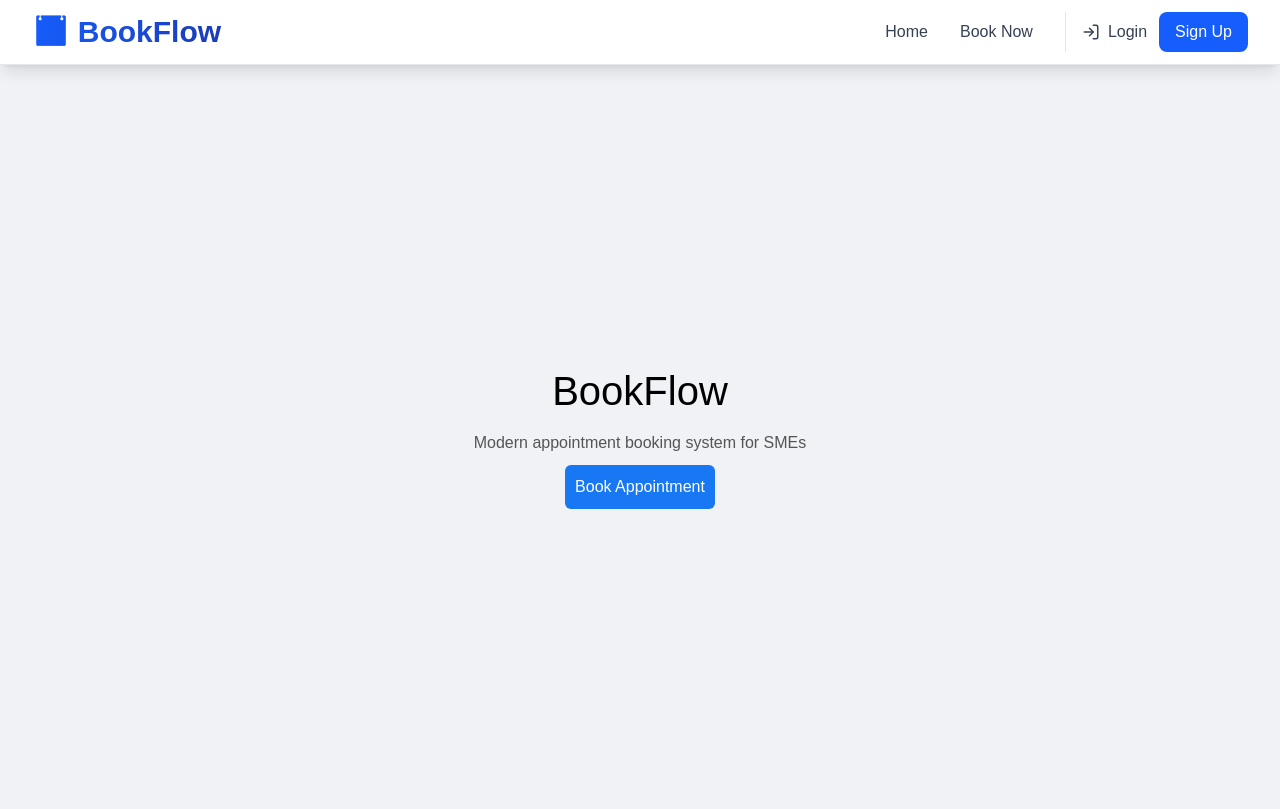
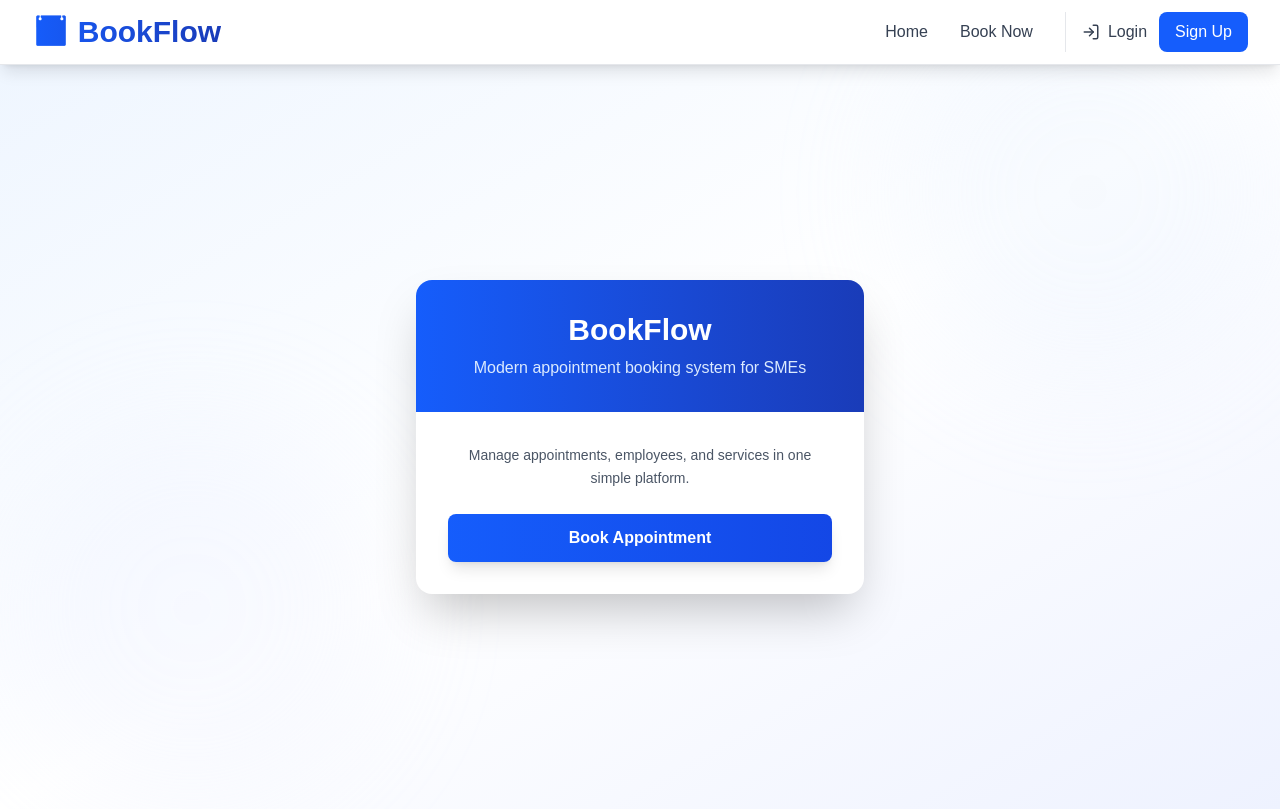
Before and after one commit to weblinkify/bookflow, a React (Vite) app in the folder frontend/: page / in a window 1280 px wide. Built offline with nearby package versions, Linux system fonts and the light colour scheme; no server answers.

Commit message:
Align home and booking css

```diff
--- a/frontend/package.json
+++ b/frontend/package.json
@@ -5,7 +5,7 @@
   "type": "module",
   "scripts": {
     "dev": "vite",
-    "build": "tsc && vite build",
+    "build": "vite build",
     "lint": "eslint src --ext ts,tsx --report-unused-disable-directives --max-warnings 0",
     "preview": "vite preview",
     "type-check": "tsc --noEmit"
--- a/frontend/src/pages/AdminPanel.tsx
+++ b/frontend/src/pages/AdminPanel.tsx
@@ -34,7 +34,7 @@ export default function AdminPanel() {
   };
 
   return (
-    <div className="min-h-screen bg-gray-50 p-4">
+    <div className="min-h-[93dvh] bg-gray-50 p-4">
       <div className="max-w-7xl mx-auto">
         {/* Header */}
         <div className="bg-white rounded-lg shadow p-6 mb-6 flex justify-between items-center">
--- a/frontend/src/pages/Booking.tsx
+++ b/frontend/src/pages/Booking.tsx
@@ -18,45 +18,77 @@ export default function Booking() {
   };
 
   return (
-    <div className="page">
-      <div className="card">
+    <div className="min-h-[93dvh] bg-gradient-to-br from-blue-50 via-white to-indigo-50 flex items-center justify-center p-4">
 
-        <h1>Book Appointment</h1>
+      {/* Background blur blobs (same style as register) */}
+      <div className="absolute top-0 right-0 w-96 h-96 bg-blue-100 rounded-full opacity-20 blur-3xl"></div>
+      <div className="absolute bottom-0 left-0 w-96 h-96 bg-indigo-100 rounded-full opacity-20 blur-3xl"></div>
 
-        <div className="form">
+      {/* Card */}
+      <div className="w-full max-w-md relative z-10 bg-white rounded-2xl shadow-2xl overflow-hidden">
 
-          <select onChange={(e) => setForm({ ...form, service: e.target.value })}>
-            <option>Select Service</option>
+        {/* Header */}
+        <div className="bg-gradient-to-r from-blue-600 to-blue-800 px-8 py-8">
+          <h1 className="text-3xl font-bold text-white text-center">
+            Book Appointment
+          </h1>
+          <p className="text-blue-100 text-center mt-2">
+            Schedule your service easily
+          </p>
+        </div>
+
+        {/* Form */}
+        <div className="px-8 py-8 space-y-5">
+
+          {/* Service */}
+          <select
+            className="w-full px-4 py-4 border-2 border-gray-300 rounded-lg focus:border-blue-500 focus:outline-none hover:border-gray-400 transition"
+            onChange={(e) => setForm({ ...form, service: e.target.value })}
+          >
+            <option value="">Select Service</option>
             {services.map((s) => (
-              <option key={s}>{s}</option>
+              <option key={s} value={s}>{s}</option>
             ))}
           </select>
 
-          <select onChange={(e) => setForm({ ...form, employee: e.target.value })}>
-            <option>Select Employee</option>
+          {/* Employee */}
+          <select
+            className="w-full px-4 py-4 border-2 border-gray-300 rounded-lg focus:border-blue-500 focus:outline-none hover:border-gray-400 transition"
+            onChange={(e) => setForm({ ...form, employee: e.target.value })}
+          >
+            <option value="">Select Employee</option>
             {employees.map((e) => (
-              <option key={e}>{e}</option>
+              <option key={e} value={e}>{e}</option>
             ))}
           </select>
 
+          {/* Date */}
           <input
             type="date"
+            className="w-full px-4 py-4 border-2 border-gray-300 rounded-lg focus:border-blue-500 focus:outline-none hover:border-gray-400 transition"
             onChange={(e) => setForm({ ...form, date: e.target.value })}
           />
 
-          <select onChange={(e) => setForm({ ...form, time: e.target.value })}>
-            <option>Select Time</option>
+          {/* Time */}
+          <select
+            className="w-full px-4 py-4 border-2 border-gray-300 rounded-lg focus:border-blue-500 focus:outline-none hover:border-gray-400 transition"
+            onChange={(e) => setForm({ ...form, time: e.target.value })}
+          >
+            <option value="">Select Time</option>
             {times.map((t) => (
-              <option key={t}>{t}</option>
+              <option key={t} value={t}>{t}</option>
             ))}
           </select>
 
-          <button className="btn" onClick={submit}>
+          {/* Button */}
+          <button
+            onClick={submit}
+            className="w-full bg-gradient-to-r from-blue-600 to-blue-700 hover:from-blue-700 hover:to-blue-800 text-white font-bold py-3 rounded-lg shadow-lg transition"
+          >
             Confirm Booking
           </button>
 
         </div>
-
       </div>
     </div>
   );
--- a/frontend/src/pages/Dashboard.tsx
+++ b/frontend/src/pages/Dashboard.tsx
@@ -26,7 +26,7 @@ export default function Dashboard() {
   };
 
   return (
-    <div className="min-h-screen bg-gray-50 p-4">
+    <div className="min-h-[93dvh] bg-gray-50 p-4">
       <div className="max-w-6xl mx-auto">
         {/* Header */}
         <div className="bg-white rounded-lg shadow p-6 mb-6 flex justify-between items-center">
--- a/frontend/src/pages/Home.tsx
+++ b/frontend/src/pages/Home.tsx
@@ -2,13 +2,37 @@ import { Link } from "react-router-dom";
 
 export default function Home() {
   return (
-    <div className="container">
-      <h1>BookFlow</h1>
-      <p>Modern appointment booking system for SMEs</p>
+    <div className="min-h-[93dvh] bg-gradient-to-br from-blue-50 via-white to-indigo-50 flex items-center justify-center p-4">
 
-      <Link to="/book">
-        <button className="btn">Book Appointment</button>
-      </Link>
+      <div className="absolute top-0 right-0 w-96 h-96 bg-blue-100 rounded-full opacity-20 blur-3xl"></div>
+      <div className="absolute bottom-0 left-0 w-96 h-96 bg-indigo-100 rounded-full opacity-20 blur-3xl"></div>
+
+      <div className="w-full max-w-md relative z-10 bg-white rounded-2xl shadow-2xl overflow-hidden text-center">
+
+        <div className="bg-gradient-to-r from-blue-600 to-blue-800 px-8 py-8">
+          <h1 className="text-3xl font-bold text-white">
+            BookFlow
+          </h1>
+          <p className="text-blue-100 mt-2">
+            Modern appointment booking system for SMEs
+          </p>
+        </div>
+
+        {/* Content */}
+        <div className="px-8 py-8 space-y-6">
+
+          <p className="text-gray-600 text-sm leading-relaxed">
+            Manage appointments, employees, and services in one simple platform.
+          </p>
+
+          <Link to="/book">
+            <button className="w-full bg-gradient-to-r from-blue-600 to-blue-700 hover:from-blue-700 hover:to-blue-800 text-white font-bold py-3 rounded-lg shadow-lg transition">
+              Book Appointment
+            </button>
+          </Link>
+
+        </div>
+      </div>
     </div>
   );
 }
--- a/frontend/src/pages/Login.tsx
+++ b/frontend/src/pages/Login.tsx
@@ -45,7 +45,7 @@ export default function Login() {
   const isFormValid = isEmailValid && formData.password.length >= 6;
 
   return (
-    <div className="min-h-screen bg-gradient-to-br from-blue-50 via-white to-indigo-50 flex items-center justify-center p-4">
+    <div className="min-h-[93dvh] bg-gradient-to-br from-blue-50 via-white to-indigo-50 flex items-center justify-center p-4">
       {/* Background decoration */}
       <div className="absolute top-0 right-0 w-96 h-96 bg-blue-100 rounded-full opacity-20 blur-3xl"></div>
       <div className="absolute bottom-0 left-0 w-96 h-96 bg-indigo-100 rounded-full opacity-20 blur-3xl"></div>
--- a/frontend/src/pages/Register.tsx
+++ b/frontend/src/pages/Register.tsx
@@ -81,7 +81,7 @@ export default function Register() {
   ];
 
   return (
-    <div className="min-h-screen bg-gradient-to-br from-blue-50 via-white to-indigo-50 flex items-center justify-center p-4 py-12">
+    <div className="min-h-[93dvh] bg-gradient-to-br from-blue-50 via-white to-indigo-50 flex items-center justify-center p-4 py-12">
       {/* Background decoration */}
       <div className="absolute top-0 right-0 w-96 h-96 bg-blue-100 rounded-full opacity-20 blur-3xl"></div>
       <div className="absolute bottom-0 left-0 w-96 h-96 bg-indigo-100 rounded-full opacity-20 blur-3xl"></div>
```
